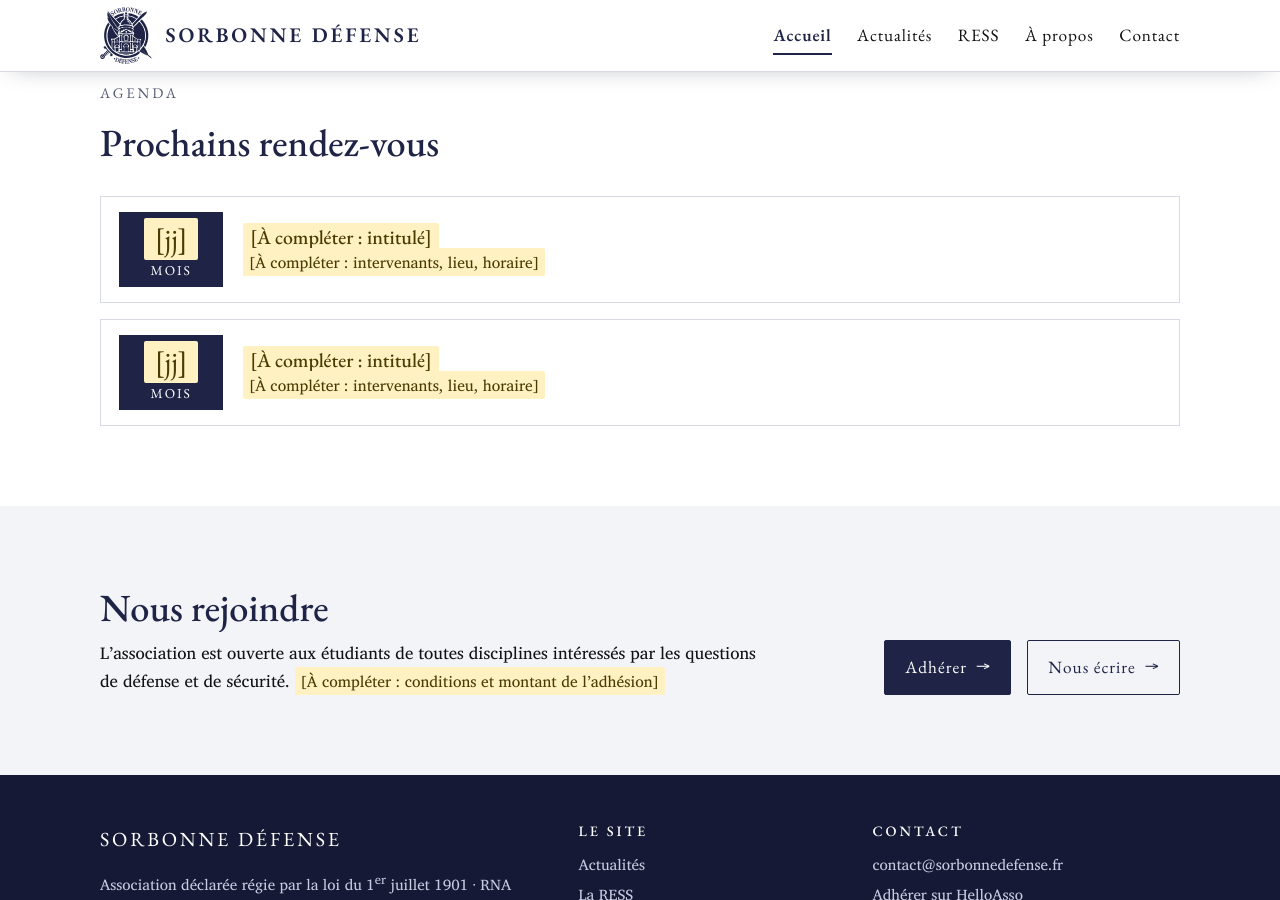
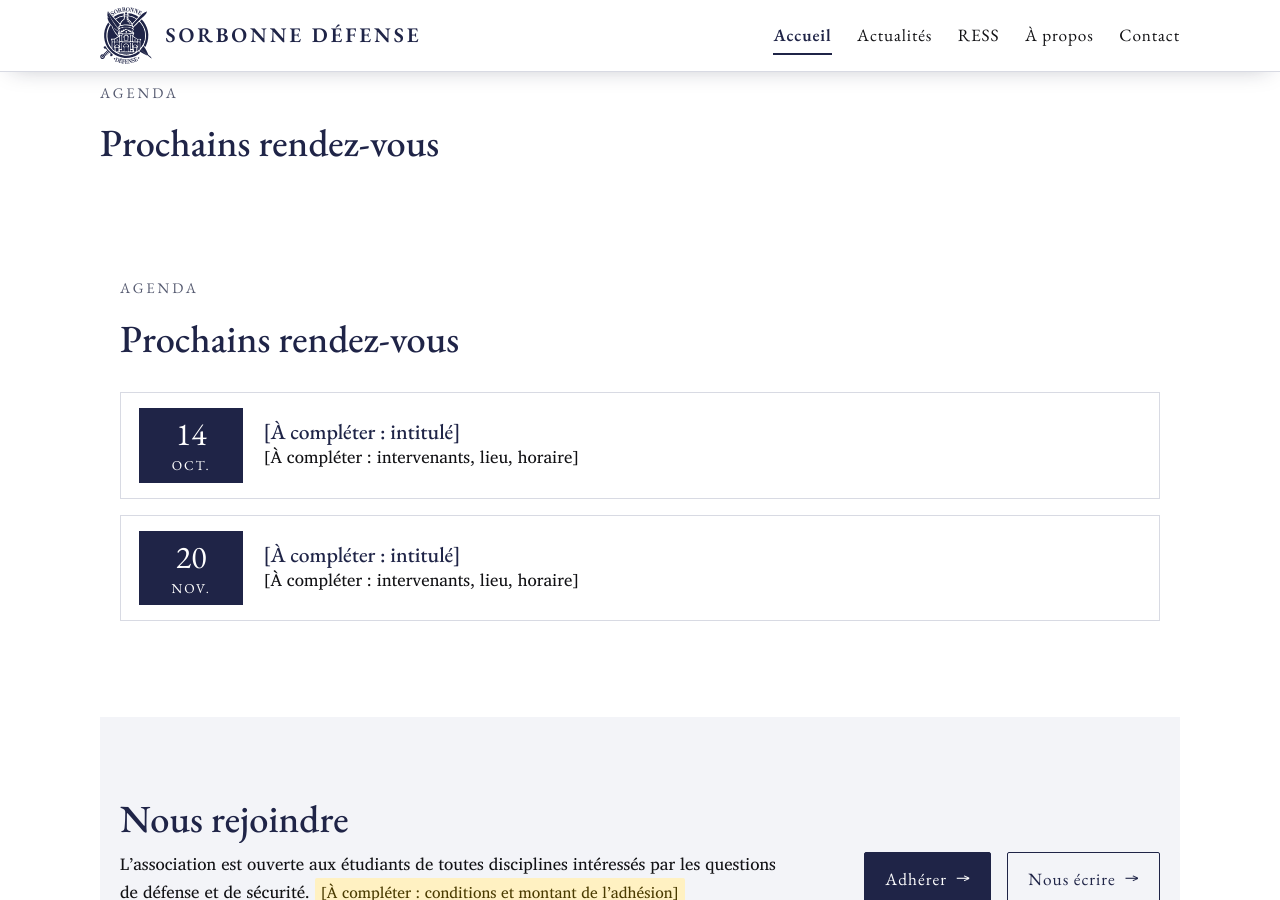
Before and after one commit to bourneriaslouis/SODEF42009, a Jekyll site: the page built from index.html, in a window 1280 px wide and 900 px high, scrolled down 2542 px. Built offline with Jekyll 4.4.1, drawn with Linux system fonts in a browser that asks for light colours.

Commit message:
Refactor agenda section to use data from site

```diff
--- a/index.html
+++ b/index.html
@@ -102,8 +102,30 @@ nav: accueil
       <h2>Prochains rendez-vous</h2>
     </div>
     <ol class="agenda">
-      <li class="revele"><p class="date"><span class="jour"><mark class="a-completer">[jj]</mark></span><span class="mois">mois</span></p><div><h3><mark class="a-completer">[À compléter : intitulé]</mark></h3><p><mark class="a-completer">[À compléter : intervenants, lieu, horaire]</mark></p></div></li>
-      <li class="revele"><p class="date"><span class="jour"><mark class="a-completer">[jj]</mark></span><span class="mois">mois</span></p><div><h3><mark class="a-completer">[À compléter : intitulé]</mark></h3><p><mark class="a-completer">[À compléter : intervenants, lieu, horaire]</mark></p></div></li>
+      {%- assign agenda_data = site.data.agenda -%}
+{%- if agenda_data and agenda_data.evenements -%}
+{%- assign evenements = agenda_data.evenements | sort: "date" -%}
+{%- else -%}
+{%- assign evenements = "" | split: "," -%}
+{%- endif -%}
+<section class="section" id="agenda"{% if evenements.size == 0 %} hidden{% endif %}>
+  <div class="enveloppe pile--large">
+    <div class="pile revele">
+      <p class="surtitre">Agenda</p>
+      <h2>Prochains rendez-vous</h2>
+    </div>
+    <ol class="agenda" data-agenda data-agenda-max="4">
+    {%- assign mois_court = "janv.,févr.,mars,avril,mai,juin,juill.,août,sept.,oct.,nov.,déc." | split: "," %}
+    {%- for e in evenements %}
+      {%- assign m = e.date | date: "%-m" | minus: 1 %}
+      <li class="revele" data-date="{{ e.date | date: '%Y-%m-%d' }}">
+        <p class="date"><span class="jour">{{ e.date | date: "%-d" }}</span><span class="mois">{{ mois_court[m] }}</span></p>
+        <div>
+          <h3>{% if e.lien and e.lien != "" %}<a href="{{ e.lien | relative_url }}">{{ e.titre }}</a>{% else %}{{ e.titre }}{% endif %}</h3>
+          {%- if e.detail and e.detail != "" %}<p>{{ e.detail }}</p>{% endif %}
+        </div>
+      </li>
+    {%- endfor %}
     </ol>
   </div>
 </section>
```
